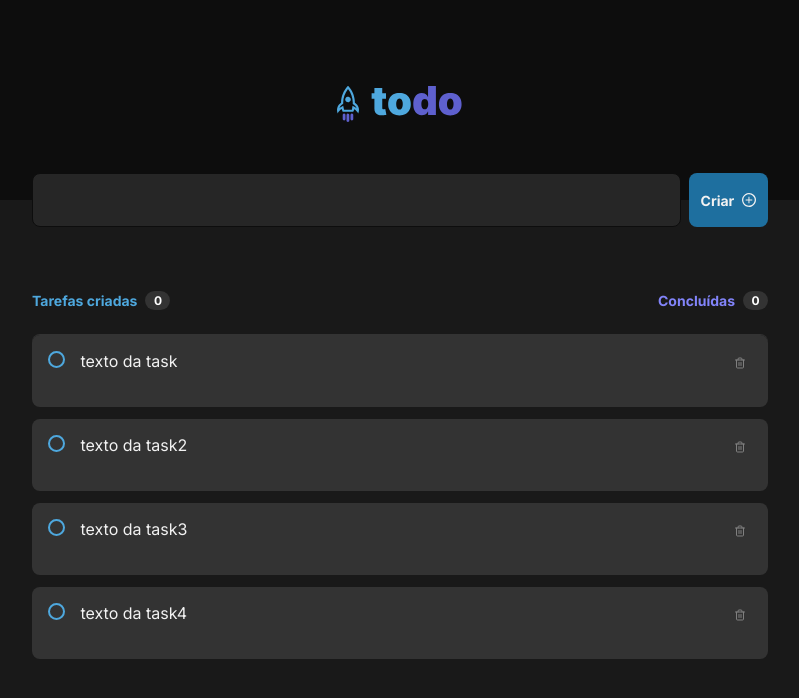
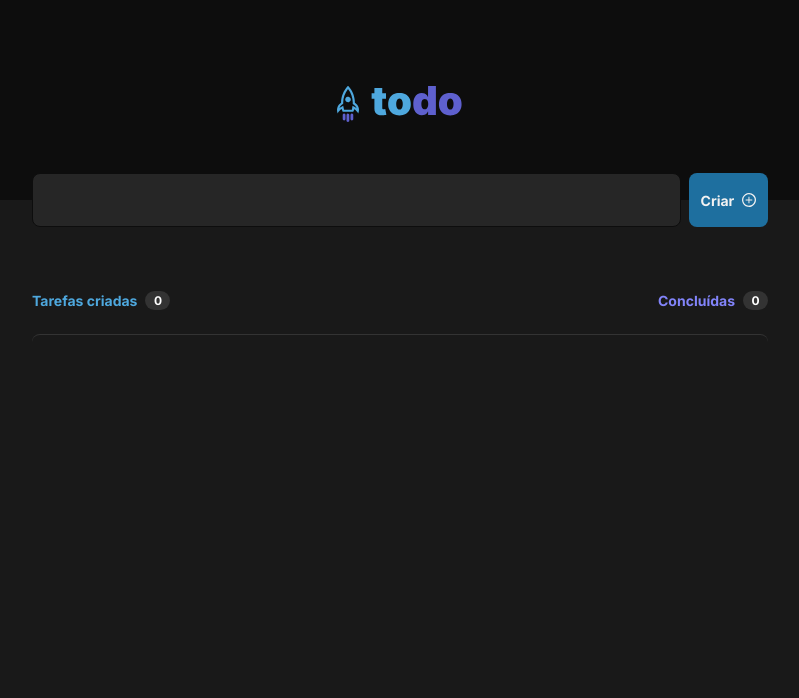
Before and after one commit to allancruvinel/To-Do-List, a React (Vite) app: page / in a window 1280 px wide. Shown: the top 698 px of the page, without its empty margins (240-1039 px from the left). Built offline with nearby package versions, Linux system fonts and the light colour scheme.

Commit message:
finished rules to add, complete, and remove tasks + css adjustments

```diff
--- a/src/components/Task.tsx
+++ b/src/components/Task.tsx
@@ -1,35 +1,28 @@
 import { useEffect, useState } from 'react'
 import ThrashIcon from '../assets/trash-2.svg'
 import styles from './Task.module.css'
+import { TaskItem } from '../pages/Home';
 
 interface TaskProps{
-    content:string,
+    task:TaskItem,
+    handleChangeTaskStatusProps:(newTask:TaskItem)=>void,
+    handleDeleteTaskProps:(newTask:TaskItem)=>void
 }
 
 
 
-export function Task({content}:TaskProps){
+export function Task({task,handleChangeTaskStatusProps,handleDeleteTaskProps}:TaskProps){
 
     const [isDone,SetIsDone] = useState(false);
 
-
-
-
-    const handleFinishTask = () =>{
-
-        SetIsDone(!isDone)
-    }
-
-
-    useEffect(()=>{
-
-    },[])
+    const handleChangeTaskStatus = () => handleChangeTaskStatusProps(task);
+    const handleDeleteTask = () => handleDeleteTaskProps(task);
 
     return (
         <div className={styles.card}>
-            <input type="radio" checked={isDone} name="" id="" onChange={()=>{}} onClick={handleFinishTask} />
-            <p  className={isDone? styles.taskDone : styles.taskNotDone}>{content}</p>
-            <div className={styles.imgzone}><img src={ThrashIcon} alt="" /></div>
+            <input type="radio" checked={task.Finished} name="" id="" onChange={()=>{}} onClick={handleChangeTaskStatus} />
+            <p  className={task.Finished? styles.taskDone : styles.taskNotDone}>{task.Title}</p>
+            <div onClick={handleDeleteTask} className={styles.imgzone}><img src={ThrashIcon} alt="" /></div>
         </div>
     )
 }
--- a/src/components/TasksField.tsx
+++ b/src/components/TasksField.tsx
@@ -1,24 +1,44 @@
+import { useState } from "react";
+import { TaskItem, TaskResume } from "../pages/Home";
 import { Task } from "./Task";
 import styles from "./TasksFields.module.css";
 
-export function TasksField() {
+interface TasksFieldProps{
+  taskList:TaskItem[],
+  handleChangeTaskStatusProps:(newTask:TaskItem)=>void,
+  handleDeleteTaskProps:(newTask:TaskItem)=>void,
+  taskResume:TaskResume
+}
+
+export function TasksField({taskList,taskResume,handleChangeTaskStatusProps,handleDeleteTaskProps}:TasksFieldProps) {
+
+
+  function handleChangeTaskStatus(taskChanged:TaskItem){
+    handleChangeTaskStatusProps(taskChanged);
+  }
+
+  function handleDeleteTask(taskChanged:TaskItem){
+    handleDeleteTaskProps(taskChanged)
+  }
+
   return (
     <div className={styles.taskfield}>
       <div className={styles.header}>
         <div>
           <p className={styles.tasklabel}>Tarefas criadas </p>
-          <p className={styles.taskcount}>0</p>
+          <p className={styles.taskcount}>{taskResume.TasksCreated}</p>
         </div>
         <div>
           <p className={`${styles.tasklabelconcluida}`}>Concluídas</p>
-          <p className={styles.taskcount}>0</p>
+          <p className={styles.taskcount}>{taskResume.TasksCompleted}</p>
         </div>
       </div>
       <div className={styles.clipboard}>
-        <Task content={'texto da task'}/>
-        <Task content={'texto da task2'} />
-        <Task content={'texto da task3'} />
-        <Task content={'texto da task4'} />
+      {taskList.map(item => <Task key={parseInt((Math.random() * 4545458).toString())} handleChangeTaskStatusProps={handleChangeTaskStatus} handleDeleteTaskProps={handleDeleteTask} task={item} />)}
+
+
+        {/* <Task content={'texto da task3'} />
+        <Task content={'texto da task4'} /> */}
         {/* <div className={styles.emptylist}>
           <img src={DocumentIcon} alt="" />
           <div>
--- a/src/components/TasksFields.module.css
+++ b/src/components/TasksFields.module.css
@@ -53,7 +53,7 @@
     margin-top: 24px;
     display: flex;
     flex-direction: column;
-    justify-content: center;
+    justify-content: baseline;
     align-items: center;
 }
 
--- a/src/pages/Home.tsx
+++ b/src/pages/Home.tsx
@@ -2,16 +2,56 @@ import { Header } from "../components/Header";
 import styles from "../pages/Home.module.css";
 import PlusIcon from '../assets/plus-icon.svg'
 import { TasksField } from "../components/TasksField";
+import { useState } from "react";
 
+export interface TaskItem{
+  Title:string,
+  Finished:boolean
+}
+export interface TaskResume{
+  TasksCreated:number,
+  TasksCompleted:number
+}
 export function Home() {
+
+  const [taskList,setTaskList] = useState<TaskItem[]>([])
+  const [taskResume,setTaskResume] = useState<TaskResume>({TasksCompleted:0,TasksCreated:0})
+
+  function handleCreateTask(){
+    setTaskList([...taskList,taskItem])
+    setTaskItem({Finished:false,Title:""})
+    updateTaskResume();
+  }
+
+  function handleChangeTaskStatus(taskChanged:TaskItem){
+    var newList = taskList.map(item => item===taskChanged?{Finished:!item.Finished,Title:item.Title}:item);
+    setTaskList(newList)
+    updateTaskResume();
+  }
+
+  function handleDeleteTask(taskChanged:TaskItem){
+    var newList = taskList.filter(item => item !==taskChanged);
+    setTaskList(newList)
+    updateTaskResume();
+  }
+
+  const updateTaskResume = () =>{
+    setTaskList((state)=>{
+      const alltasks = state.length;
+      const completedTasks = state.reduce((accumulator, currentValue) =>{return currentValue.Finished? accumulator + 1:accumulator}, 0)
+      setTaskResume({TasksCompleted: completedTasks,TasksCreated:alltasks});
+      return state})
+  }
+
+  const [taskItem,setTaskItem] = useState<TaskItem>({Finished:false,Title:""});
   return (
     <div>
       <Header />
       <div className={`${styles.wrapper}`}>
         <div className={`${styles.inputTask}`}>
-          <input type="text" /> <button>Criar <img src={PlusIcon} alt="" /></button>
+          <input type="text" value={taskItem.Title} onChange={e => setTaskItem({Finished:false,Title:e.target.value})} /> <button onClick={handleCreateTask}>Criar <img src={PlusIcon} alt="" /></button>
         </div>
-        <TasksField/>
+        <TasksField taskList={taskList} handleChangeTaskStatusProps={handleChangeTaskStatus} handleDeleteTaskProps={handleDeleteTask} taskResume={taskResume} />
       </div>
     </div>
   );
```
